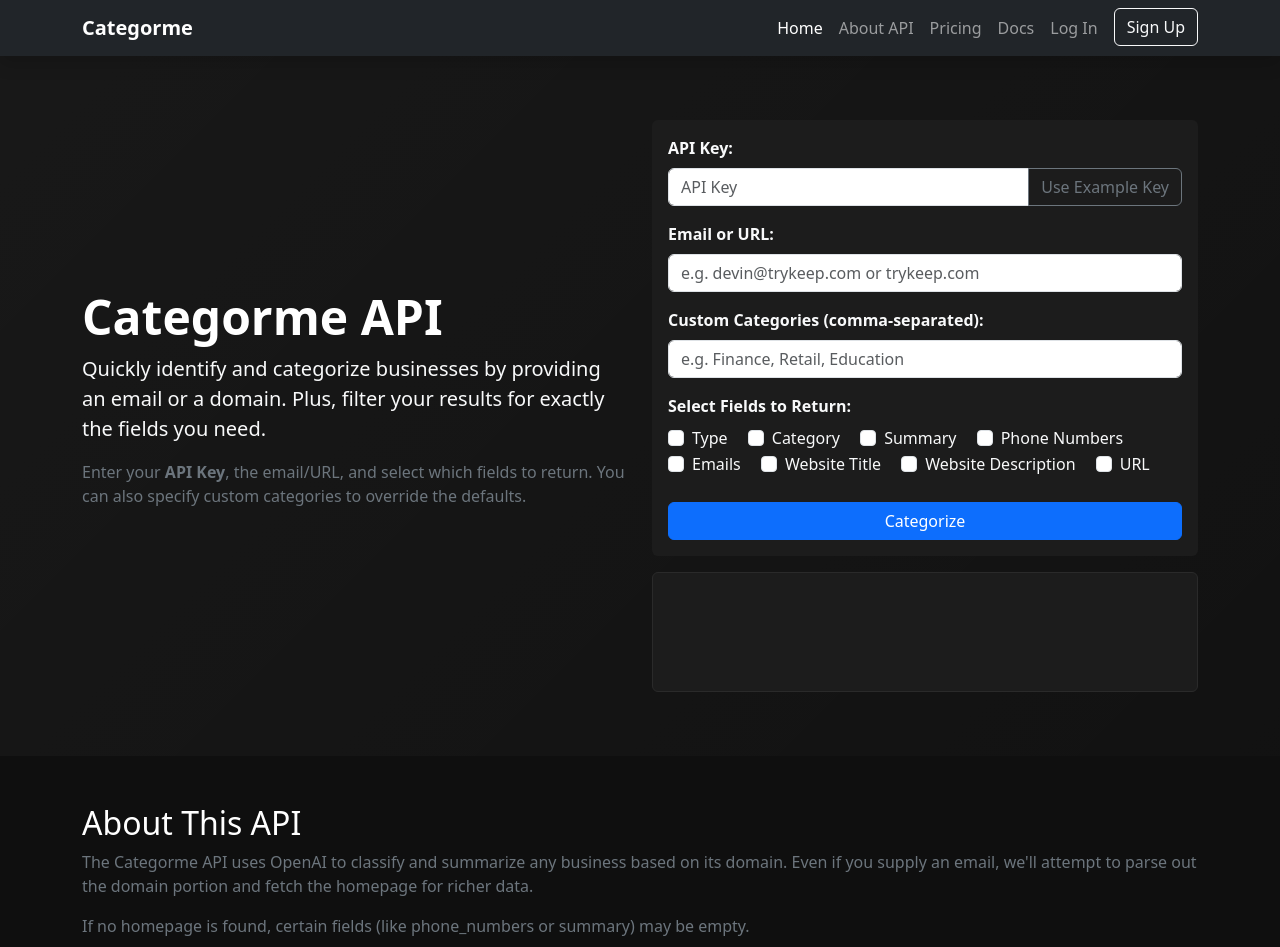
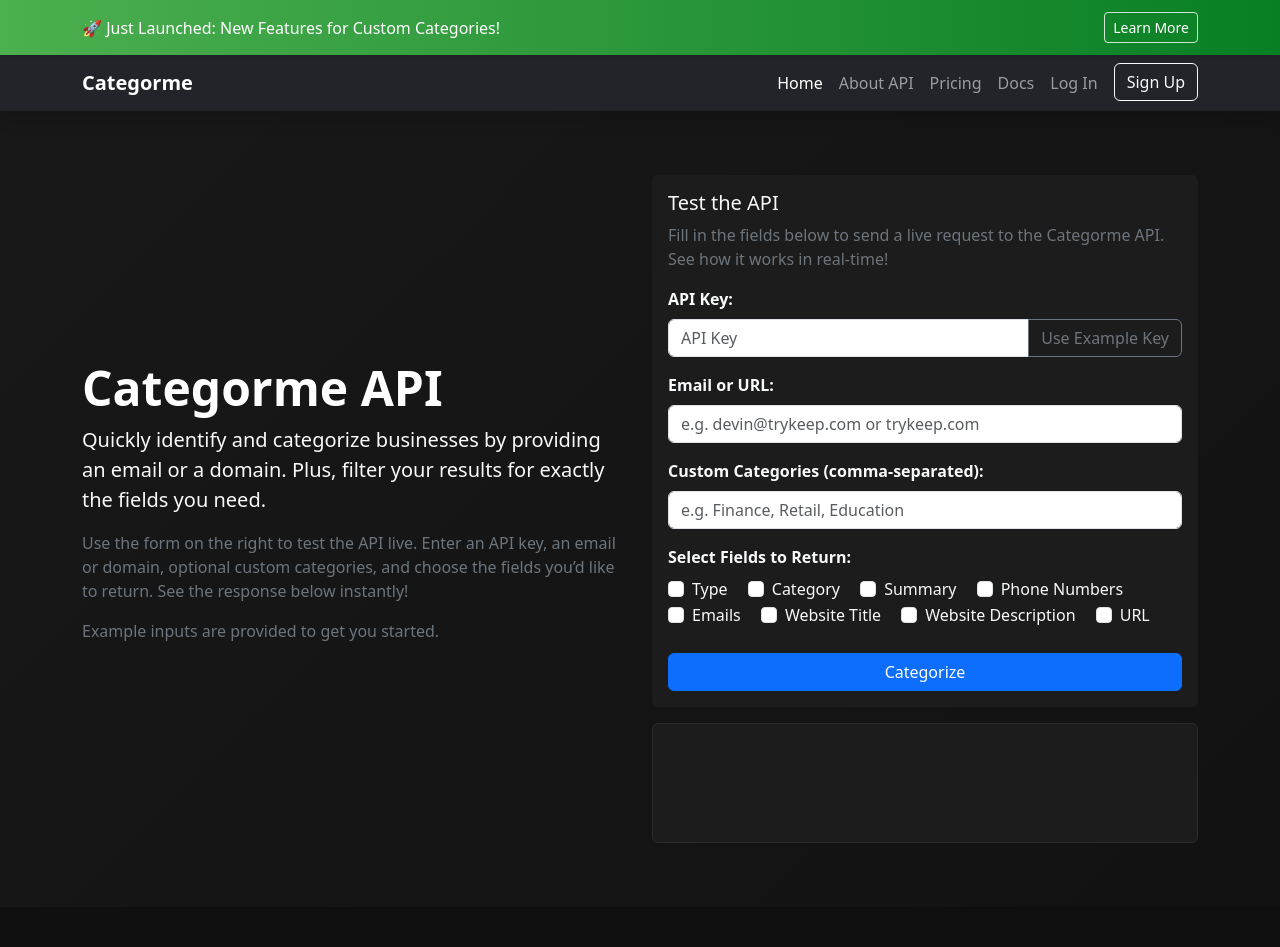
Before and after one commit to devinpicciolini/categorme, a Flask app: page / in a window 1280 px wide. Shown: the top 947 px of the page. Run offline with Flask 3, Linux system fonts and the light colour scheme.

Commit message:
Add files via upload

```diff
--- a/templates/index.html
+++ b/templates/index.html
@@ -111,9 +111,40 @@
     .highlighted {
       border: 2px solid #337ab7;
     }
+    .announcement-banner {
+  background: linear-gradient(90deg, #4CAF50, #087F23); /* Smooth gradient */
+  color: #fff;
+  padding: 0.75rem 0;
+  text-align: center;
+  font-weight: 500;
+  box-shadow: 0 2px 4px rgba(0, 0, 0, 0.1);
+  position: sticky;
+  top: 0;
+  z-index: 1050;
+}
+
+.announcement-banner .btn-outline-light {
+  border-color: rgba(255, 255, 255, 0.8);
+  color: #fff;
+}
+
+.announcement-banner .btn-outline-light:hover {
+  background: rgba(255, 255, 255, 0.2);
+  color: #fff;
+}
+
   </style>
 </head>
 <body>
+
+    <!-- Announcement Banner -->
+<div class="announcement-banner">
+    <div class="container d-flex align-items-center justify-content-between">
+      <span>🚀 Just Launched: New Features for Custom Categories!</span>
+      <a href="#docs" class="btn btn-outline-light btn-sm">Learn More</a>
+    </div>
+  </div>
+
 
   <!-- Navbar -->
   <nav class="navbar navbar-expand-lg navbar-dark bg-dark shadow">
@@ -158,12 +189,19 @@
             Plus, filter your results for exactly the fields you need.
           </p>
           <p class="text-secondary">
-            Enter your <strong>API Key</strong>, the email/URL, and select which fields to return. You can also specify custom categories to override the defaults.
+            Use the form on the right to test the API live. Enter an API key, an email or domain, optional custom categories, and choose the fields you’d like to return. See the response below instantly!
+          </p>
+          <p class="text-secondary">
+            Example inputs are provided to get you started.
           </p>
         </div>
         <div class="col-lg-6">
           <div class="card border-0 mb-3" style="background-color:#1c1c1c;">
             <div class="card-body">
+              <h5 class="text-light">Test the API</h5>
+              <p class="text-secondary">
+                Fill in the fields below to send a live request to the Categorme API. See how it works in real-time!
+              </p>
               <form id="categorizeForm">
                 <!-- API Key -->
                 <div class="mb-3">
@@ -232,6 +270,7 @@
       </div>
     </div>
   </section>
+
 
 
   <!-- About Section -->
```
